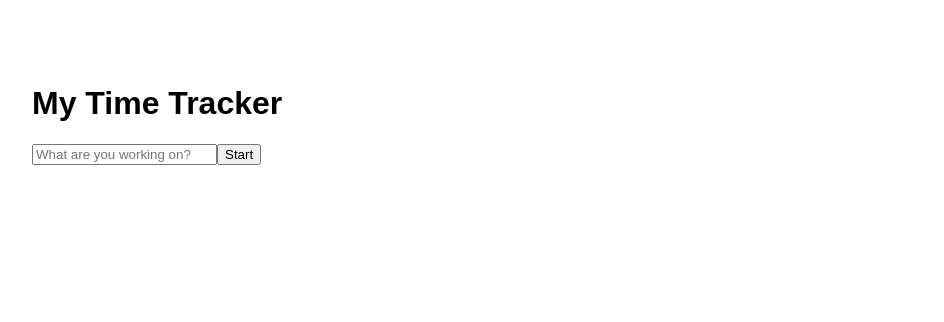
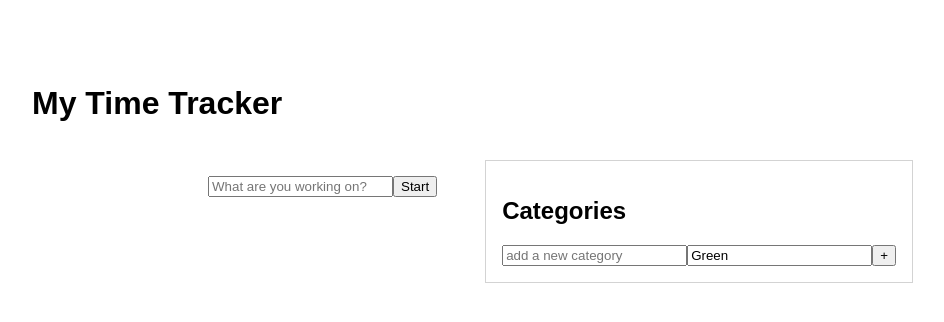
Before and after one commit to pearlzhuzeng/time-tracker, a React (Create React App) app: page / in a window 1280 px wide. Shown: the top 322 px of the page, without its empty margins (32-976 px from the left). Built offline with nearby package versions, Linux system fonts and the light colour scheme.

Commit message:
[WIP]internal state in category list.

```diff
--- a/src/App.jsx
+++ b/src/App.jsx
@@ -5,8 +5,10 @@
 
 import React, { Component } from 'react'
 import uuid from 'uuid/v1'
+import styled from 'styled-components'
 
 import TaskLog from './components/TaskLog'
+import CategoryList from './components/CategoryList'
 
 import Task, { NotStartedTask } from './models/Task'
 import type { Category } from './models/Category'
@@ -57,22 +59,43 @@ class App extends Component {
     })
   }
 
+  handleChangeCategories = (categories: { [string]: Category }) => {
+    this.setState((state: State) => {
+      return {
+        ...state,
+        categories,
+      }
+    })
+  }
+
   render () {
+    const { categories, tasks, activeTaskId } = this.state
     return (
       <div>
         <h1>My Time Tracker</h1>
-        <div>
+        <Container>
           <TaskLog
-            tasks={this.state.tasks}
-            activeTaskId={this.state.activeTaskId}
+            tasks={tasks}
+            categories={categories}
+            activeTaskId={activeTaskId}
             onChangeTasks={this.handleChangeTasks}
             onChangeActiveTask={this.handleChangeActiveTask}
           />
-          <div />
-        </div>
+          <CategoryList
+            categories={categories}
+            onChangeCategories={this.handleChangeCategories}
+          />
+        </Container>
       </div>
     )
   }
 }
 
 export default App
+
+const Container = styled.div`
+  display: flex;
+  margin: 0 auto;
+  padding: 1em;
+  max-width: 50em;
+`
--- /dev/null
+++ b/src/components/CategoryList.jsx
@@ -0,0 +1,66 @@
+/**
+ * @providesModule CategoryList
+ * @flow
+ */
+
+import React from 'react'
+import styled from 'styled-components'
+import { append, remove, update } from 'ramda'
+
+import type { Category } from '../models/Category'
+
+type Props = {
+  categories: {
+    [id: string]: Category,
+  },
+  onChangeCategories: ({ [string]: Category }) => any,
+}
+
+class CategoryList extends React.Component {
+  props: Props
+
+  state: Category = {
+    id: '',
+    name: '',
+    color: 'Green',
+  }
+
+  handleChangeName = (e: SyntheticInputEvent) => {
+    this.setState({ name: e.target.value })
+  }
+
+  handleChangeColor = (e: SyntheticInputEvent) => {
+    this.setState({ name: e.target.value })
+  }
+
+  render () {
+    return (
+      <Categories>
+        <h2>Categories</h2>
+        <form onSubmit={this.handleSubmit}>
+          <input
+            type="text"
+            placeholder="add a new category"
+            value={this.state.name}
+            onChange={this.handleChangeName}
+          />
+          <input
+            type="text"
+            placeholder="put in a hex value for the color you want"
+            value={this.state.color}
+            onChange={this.handleChangeColor}
+          />
+          <button type="submit">+</button>
+        </form>
+      </Categories>
+    )
+  }
+}
+
+export default CategoryList
+
+const Categories = styled.div`
+  margin-left: 3em;
+  border: solid 1px LightGrey;
+  padding: 1em;
+`
--- a/src/components/TaskLog.jsx
+++ b/src/components/TaskLog.jsx
@@ -11,17 +11,42 @@ import TaskItem from '../components/TaskItem'
 import ElapsedTime from '../components/ElapsedTime'
 
 import Task, { NotStartedTask, StartedTask, StoppedTask } from '../models/Task'
+import type { Category } from '../models/Category'
 
 type Props = {
   tasks: {
     [id: string]: Task,
   },
   activeTaskId: string,
+  categories: {
+    [id: string]: Category,
+  },
   onChangeTasks: ({ [string]: Task }) => any,
   onChangeActiveTask: string => any,
 }
 class TaskLog extends React.Component {
   props: Props
+
+  _createChangeDescriptionHandler = (
+    taskId: string = this.props.activeTaskId
+  ) => (e: SyntheticInputEvent) => {
+    const { tasks, onChangeTasks } = this.props
+    const { value } = e.target
+    onChangeTasks({
+      ...tasks,
+      [taskId]: tasks[taskId].setDescription(value),
+    })
+  }
+
+  _createChangeCategoryHandler = (taskId: string = this.props.activeTaskId) => (
+    categoryId: string
+  ) => {
+    const { tasks, onChangeTasks } = this.props
+    onChangeTasks({
+      ...tasks,
+      [taskId]: tasks[taskId].setCategory(categoryId),
+    })
+  }
 
   handleStart = () => {
     const { tasks, activeTaskId, onChangeTasks } = this.props
@@ -55,7 +80,7 @@ class TaskLog extends React.Component {
   }
 
   render () {
-    const { tasks, activeTaskId } = this.props
+    const { tasks, activeTaskId, categories } = this.props
     const activeTask = tasks[activeTaskId]
 
     return (
@@ -67,6 +92,7 @@ class TaskLog extends React.Component {
             value={activeTask.description}
             onChange={this._createChangeDescriptionHandler()}
           />
+          {/* Choose category of active task?? */}
           {activeTask instanceof NotStartedTask
             ? <button onClick={this.handleStart}>Start</button>
             : <button onClick={this.handleStop}>Stop</button>}
@@ -80,26 +106,17 @@ class TaskLog extends React.Component {
               <TaskItem
                 key={task.id}
                 task={task}
+                categories={categories}
                 onChangeDescription={this._createChangeDescriptionHandler(
                   task.id
                 )}
+                onChangeCategory={this._createChangeCategoryHandler(task.id)}
               />
           )}
         </ul>
       </div>
     )
   }
-
-  _createChangeDescriptionHandler = (
-    taskId: string = this.props.activeTaskId
-  ) => (e: SyntheticInputEvent) => {
-    const { tasks, onChangeTasks } = this.props
-    const { value } = e.target
-    onChangeTasks({
-      ...tasks,
-      [taskId]: tasks[taskId].setDescription(value),
-    })
-  }
 }
 
 export default TaskLog
```
